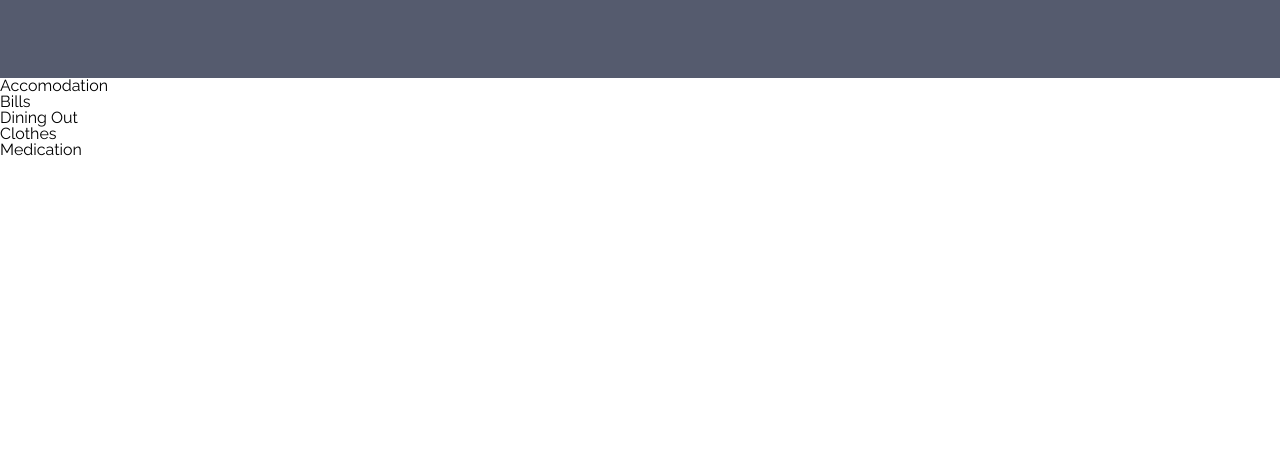
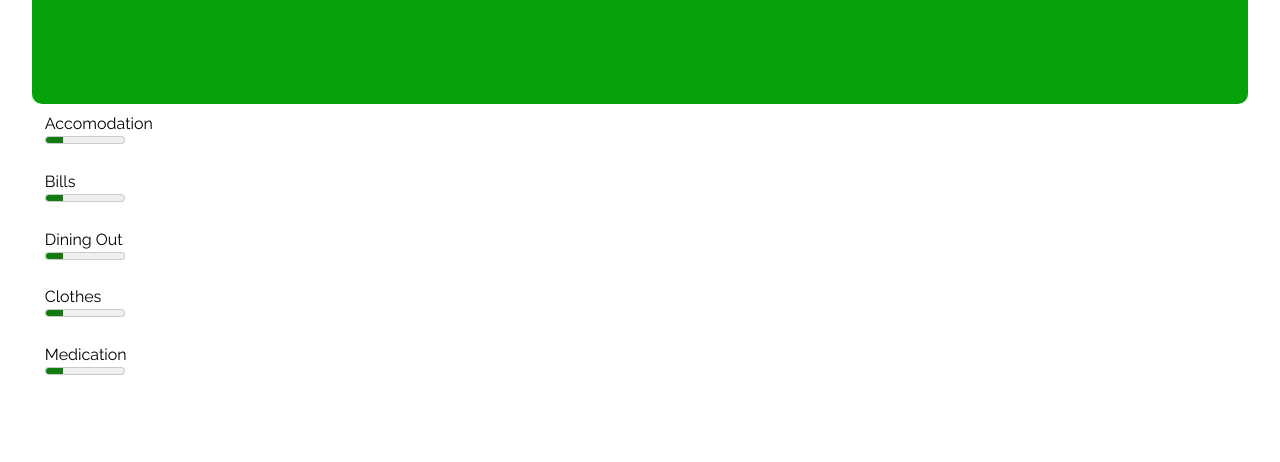
Before and after one commit to marktothcode/budget-app, a website: page index.html in a window 1280 px wide. Shown: the part 338-800 px from the top of the page. Drawn offline with Linux system fonts and the light colour scheme.

Commit message:
Layout bits added

```diff
--- a/index.html
+++ b/index.html
@@ -14,7 +14,7 @@
 </head>
 
 <body>
-
+    <div class="container">
         <div class='remaining-budget-container'>
             <div id="current-date"></div>
             <h1 id='remaining-budget'>Remaining budget:
@@ -24,11 +24,40 @@
         </div>
 
         <div class="categories-container">
-        <div class=''>Accomodation</div>
-        <div class=''>Bills</div>
-        <div class=''>Dining Out</div>
-        <div class=''>Clothes</div>
-        <div class=''>Medication</div>
+
+            <div class='category-card'>
+                <label for="accomodation">Accomodation</label>
+                <meter id="accomodation" name="accomodation" min="0" max="700" low="100" high="700" optimum="550"
+                    value="150">
+                </meter>
+            </div>
+
+            <div class='category-card'>
+                <label for="bills">Bills</label>
+                <meter id="bills" name="bills" min="0" max="700" low="100" high="700" optimum="550" value="150">
+                </meter>
+            </div>
+
+            <div class='category-card'>
+                <label for="dining-out">Dining Out</label>
+                <meter id="dining-out" name="dining-out" min="0" max="700" low="100" high="700" optimum="550"
+                    value="150">
+                </meter>
+            </div>
+
+            <div class='category-card'>
+                <label for="clothes">Clothes</label>
+                <meter id="clothes" name="clothes" min="0" max="700" low="100" high="700" optimum="550" value="150">
+                </meter>
+            </div>
+            <div class='category-card'>
+                <label for="clothes">Medication</label>
+                <meter id="clothes" name="clothes" min="0" max="700" low="100" high="700" optimum="550" value="150">
+                </meter>
+            </div>
+
+        </div>
+
     </div>
 
 
--- a/style.css
+++ b/style.css
@@ -5,12 +5,19 @@ body * {
     font-family: 'Raleway', sans-serif;
 }
 
+.container {
+    width: 95%;
+    margin: 0 auto;
+    margin-top: 2vw;
+}
+
 .remaining-budget-container {
     text-align: center;
     color: white;
     width: 100%;
-    background-color: #555b6e;
+    background-color: #06a10b;
     padding: 5vw;
+    border-radius: 10px;
 }
 
 #remaining-budget {
@@ -24,3 +31,9 @@ span#figure {
     font-size: 8vw;
     margin: 2vw;
 }
+
+.category-card {
+    display: flex;
+    flex-direction: column;
+    padding: 1vw;
+}
```
Lines whose indentation alone changed are shown as unchanged.
